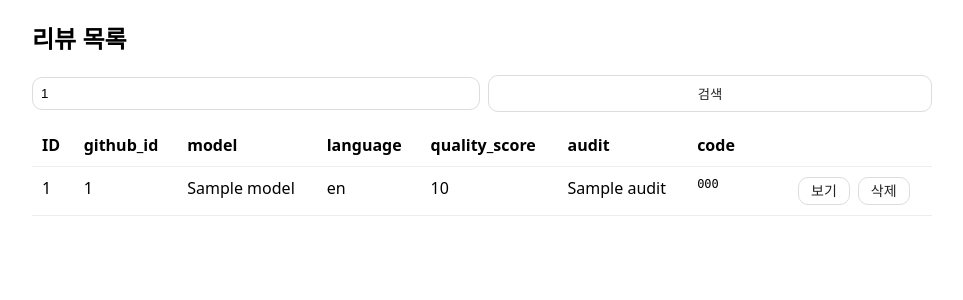
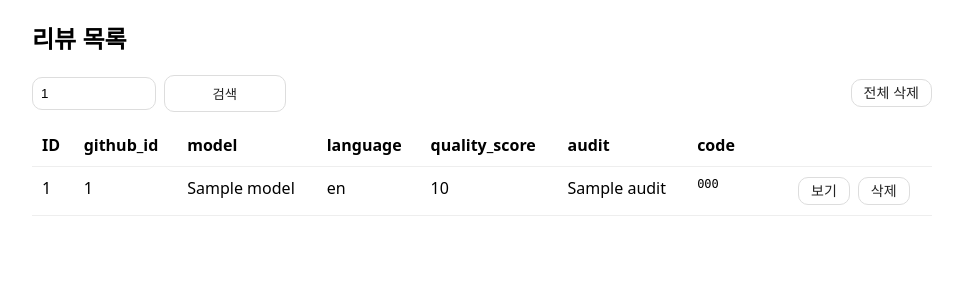
Before and after one commit to TBA-sn/TBA_backend, a FastAPI app: template app/templates/ui/review_list.html in a window 1280 px wide. Shown: the part 126-426 px from the top of the page, without its empty margins (158-1121 px from the left). Run offline with FastAPI, Linux system fonts and the light colour scheme; the template is opened without the code that fills it: most values are stand-ins (such as "Sample title", 1, 10 or a date in 2020); parts of the project's set-up code (start-up, migrations or seed data) failed here and were passed over.

Commit message:
add /review/delete-all

```diff
--- a/app/templates/ui/review_list.html
+++ b/app/templates/ui/review_list.html
@@ -4,10 +4,25 @@
 {% block content %}
 <h2>리뷰 목록</h2>
 
-<form method="get" action="" style="display:flex;gap:8px;align-items:center;margin:12px 0;">
+<div style="display:flex;justify-content:space-between;align-items:center;margin:12px 0;">
+  {# 검색 폼 #}
+  <form method="get" action="" style="display:flex;gap:8px;align-items:center;margin:0;">
     <input name="user_id" placeholder="filter by user_id" value="{{ user_id or '' }}" />
     <input type="submit" value="검색" />
   </form>
+
+  {# 전체 삭제 버튼 #}
+  <form method="post"
+        action="/ui/reviews/delete-all"
+        style="margin:0;"
+        onsubmit="return confirm('정말 모든 리뷰를 삭제할까요? 되돌릴 수 없습니다.');">
+    <button type="submit"
+            class="button"
+            style="padding:6px 12px; font-size:14px; line-height:1; cursor:pointer;">
+      전체 삭제
+    </button>
+  </form>
+</div>
 
 <table>
   <thead>
@@ -68,7 +83,9 @@
         <div style="display:flex; gap:8px; align-items:center;">
           <a href="/ui/review/{{ r.id }}"
              class="button"
-       style="padding:6px 12px; font-size:14px; line-height:1;">보기</a>
+             style="padding:6px 12px; font-size:14px; line-height:1;">
+            보기
+          </a>
 
           <form method="post"
                 action="/ui/review/{{ r.id }}/delete"
@@ -82,12 +99,11 @@
           </form>
         </div>
       </td>
-
-
-
     </tr>
   {% else %}
-    <tr><td colspan="8" style="text-align:center;">리뷰가 없습니다</td></tr>
+    <tr>
+      <td colspan="8" style="text-align:center;">리뷰가 없습니다</td>
+    </tr>
   {% endfor %}
   </tbody>
 </table>
```
Also changed, not shown: app/routers/ui.py (+24 -2 lines). Lines whose indentation alone changed are shown as unchanged.
